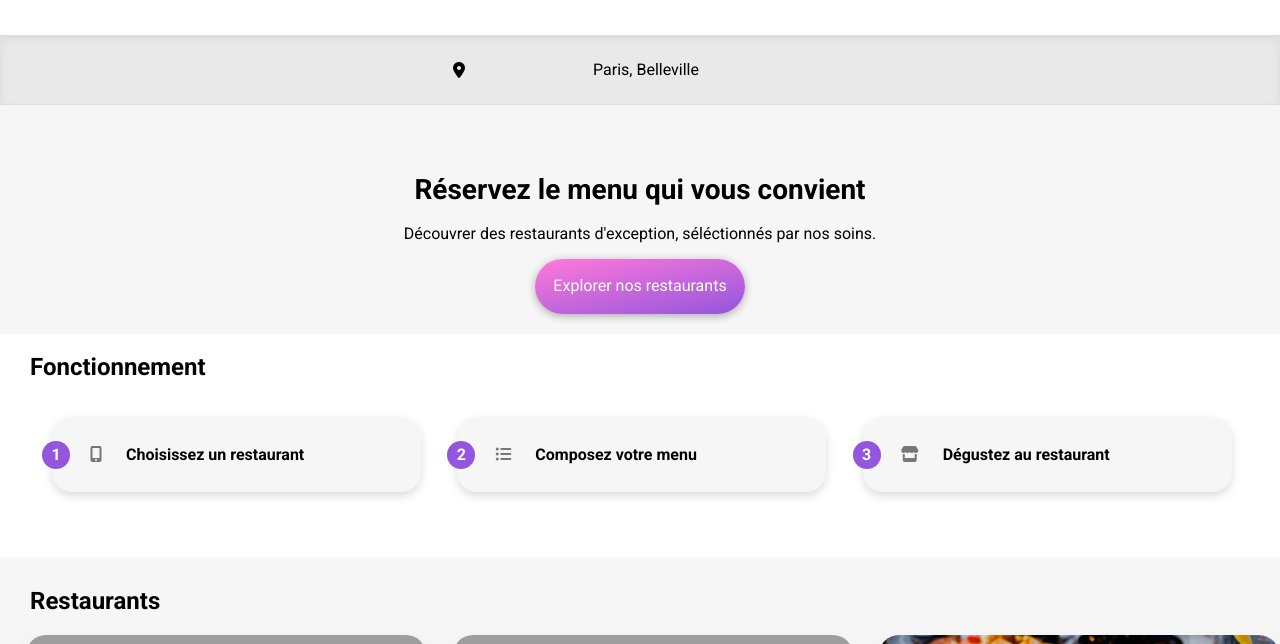
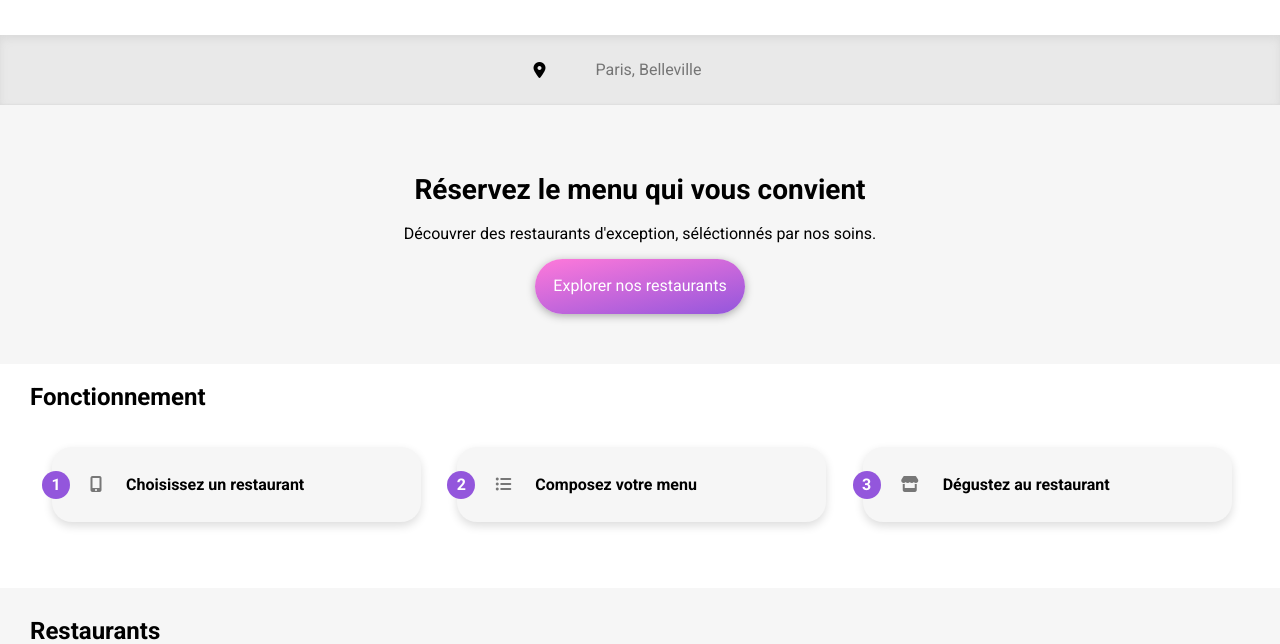
Before and after one commit to Elsa-Da/David_Elsa_3_062022, a plain HTML site: page index.html in a window 1280 px wide. Shown: the part 86-730 px from the top of the page. Drawn offline with Linux system fonts and the light colour scheme; grey boxes are pictures that could not be loaded; a web font is replaced by a local one.

Commit message:
Modification du champ de localisation en input

```diff
--- a/index.html
+++ b/index.html
@@ -29,14 +29,13 @@
 
     <!-- EXPLORER -->
     <section class="explorer">
-        <div class="localisation"><i class="fa-solid fa-location-dot"></i>
-            <p>Paris, Belleville</p>
+        <div class="localisation">
+            <i class="fa-solid fa-location-dot"></i>
+            <input type="text" placeholder="Paris, Belleville" class="localisation__input">
         </div>
-        <div class="explorer">
-            <h1>Réservez le menu qui vous convient</h1>
-            <p>Découvrer des restaurants d'exception, séléctionnés par nos soins.</p>
-            <button class="explorer__button">Explorer nos restaurants</button>
-        </div>
+        <h1>Réservez le menu qui vous convient</h1>
+        <p>Découvrer des restaurants d'exception, séléctionnés par nos soins.</p>
+        <button class="explorer__button">Explorer nos restaurants</button>
     </section>
 
     <!-- PRESENTATION -->
--- a/scss/layout/_explorer.scss
+++ b/scss/layout/_explorer.scss
@@ -1,34 +1,57 @@
+.explorer {
+    background-color: $color-two;
+    text-align: center;
+
+    &__button {
+        @include button;
+        margin-bottom: 50px;
+    }
+
+    h1 {
+        font-size: 28px;
+
+        @include ordinateur {
+            padding-top: 50px;
+        }
+    }
+
+    p {
+        font-size: 16px;
+    }
+
+    p,
+    h1 {
+        padding-left: 10%;
+        padding-right: 10%;
+    }
+}
 
 .localisation {
     background-color: darken($color-two, 5%);
+    width: 100%;
     height: 70px;
     display: flex;
     justify-content: center;
     align-items: center;
     box-shadow: inset 0px 4px 8px darken($color-two, 11%), inset 0px -1px 2px darken($color-two, 9%);
-    &__contenu{
-        display: flex;
-        font-weight:bold;
-    }}
 
-.explorer {
-    background-color: $color-two;
-    text-align: center;
-    &__button {
-        @include button;
+    &__input {
+        border: 0;
+        background: none;
+        text-align: center;
+        width: 35%;
+        margin-left: 5px;
+        padding-top: 5px;
+        padding-bottom: 5px;
 
-    }
-    h1 {
-        font-size:28px;
         @include ordinateur {
-           padding-top: 50px;
-           }
-    }
-    p {
-        font-size: 16px;
-    }
-    p, h1 {
-        padding-left: 10%;
-        padding-right: 10%;
+            width: 15%;
+        }
+
+        &:focus {
+            border: 0;
+            outline: none;
+            background-color: rgba(255, 255, 255, 0.4);
+        }
     }
 }
```
Also changed, not shown: scss/main.css, 1 other file.
